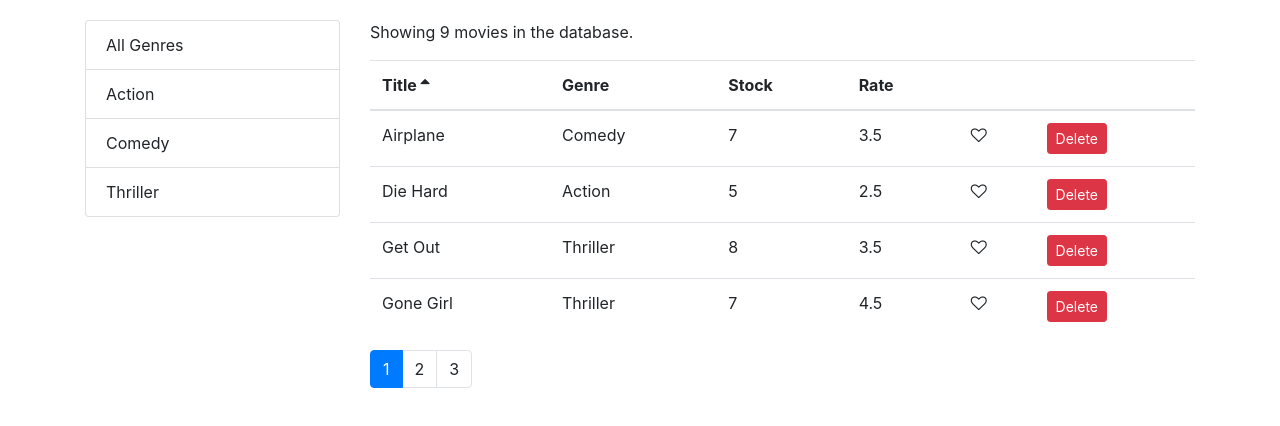
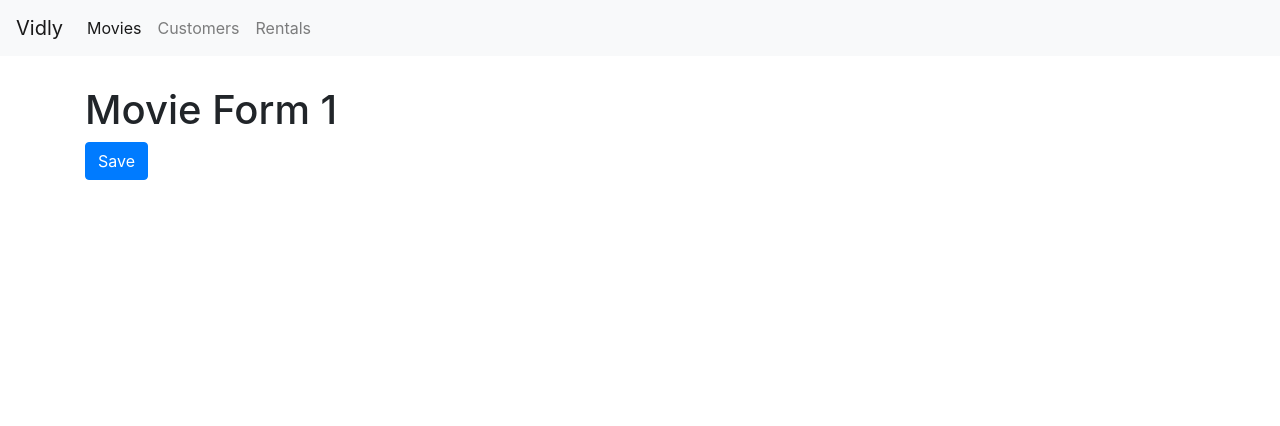
Before and after one commit to MohAhm/vidly, a React (Create React App) app: page /movies/1 in a window 1280 px wide. Shown: the top 426 px of the page. Built offline with nearby package versions, Linux system fonts and the light colour scheme.

Commit message:
Add React Router

```diff
--- a/package.json
+++ b/package.json
@@ -12,6 +12,7 @@
     "prop-types": "^15.7.2",
     "react": "^16.13.1",
     "react-dom": "^16.13.1",
+    "react-router-dom": "^5.2.0",
     "react-scripts": "3.4.1"
   },
   "scripts": {
--- a/src/App.js
+++ b/src/App.js
@@ -1,13 +1,31 @@
 import React, { Component } from 'react';
+import { Route, Redirect, Switch } from 'react-router-dom';
 import Movies from './components/movies';
+import Customers from './components/customers';
+import Rentals from './components/rentals';
+import NotFound from './components/notFound';
 import './App.css';
+import NavBar from './components/navbar';
+import MovieForm from './components/movieForm';
+
 
 class App extends Component {
 	render() {
 		return (
-			<div className="container">
-				<Movies />
-			</div>
+			<>
+				<NavBar />
+				<div className="container">
+					<Switch>
+						<Route path="/movies/:id" component={MovieForm}/>
+						<Route path="/movies" component={Movies}></Route>
+						<Route path="/customers" component={Customers}></Route>
+						<Route path="/rentals" component={Rentals}></Route>
+						<Route path="/not-found" component={NotFound}></Route>
+						<Redirect from="/" exact to="/movies" />
+						<Redirect to="/not-found" />
+					</Switch>
+				</div>
+			</>
 		);
 	}
 }
--- a/src/components/common/pagination.js
+++ b/src/components/common/pagination.js
@@ -16,6 +16,7 @@
                 { pages.map(page => (
                     <li key={page} className={page === currentPage ? 'page-item active' : 'page-item'}>
                         <a
+                            href="#/"
                             className="page-link"
                             onClick={() => onPageChange(page)}>{page}</a>
                     </li>
--- /dev/null
+++ b/src/components/customers.js
@@ -0,0 +1,8 @@
+import React from 'react';
+
+
+const Customers = () => {
+    return <h1>Customers</h1>;
+}
+
+export default Customers;
--- /dev/null
+++ b/src/components/movieForm.js
@@ -0,0 +1,18 @@
+import React from 'react';
+
+
+const MovieForm = ({ match, history }) => {
+    return (
+        <div>
+            <h1>Movie Form {match.params.id}</h1>
+            <button
+                className="btn btn-primary"
+                onClick={() => history.push('/movies')}
+            >
+                Save
+            </button>
+        </div>
+    );
+}
+
+export default MovieForm;
--- a/src/components/moviesTable.js
+++ b/src/components/moviesTable.js
@@ -1,12 +1,19 @@
 import React, { Component } from 'react';
 import Like from './common/like';
 import Table from './common/table';
+import { Link } from 'react-router-dom';
 
 
 
 class MoviesTable extends Component {
     columns = [
-        { path: 'title', label: 'Title'},
+        {
+            path: 'title',
+            label: 'Title',
+            content: movie => (
+                <Link to={`/movies/${movie._id}`}>{movie.title}</Link>
+            )
+        },
         { path: 'genre.name', label: 'Genre'},
         { path: 'numberInStock', label: 'Stock'},
         { path: 'dailyRentalRate', label: 'Rate'},
--- /dev/null
+++ b/src/components/navbar.js
@@ -0,0 +1,30 @@
+import React from 'react';
+import { NavLink, Link } from 'react-router-dom';
+
+
+const NavBar = () => {
+    return (
+        <nav className="navbar navbar-expand-lg navbar-light bg-light">
+            <Link className="navbar-brand" to="/">Vidly</Link>
+            <button className="navbar-toggler" type="button" data-toggle="collapse" data-target="#navbarNav" aria-controls="navbarNav" aria-expanded="false" aria-label="Toggle navigation">
+                <span className="navbar-toggler-icon"></span>
+            </button>
+
+            <div className="collapse navbar-collapse" id="navbarNav">
+                <ul className="navbar-nav">
+                    <li className="nav-item">
+                        <NavLink className="nav-link" to="/movies">Movies</NavLink>
+                    </li>
+                    <li className="nav-item">
+                        <NavLink className="nav-link" to="/customers">Customers</NavLink>
+                    </li>
+                    <li className="nav-item">
+                        <NavLink className="nav-link" to="/rentals">Rentals</NavLink>
+                    </li>
+                </ul>
+            </div>
+        </nav>
+    );
+}
+
+export default NavBar;
--- /dev/null
+++ b/src/components/notFound.js
@@ -0,0 +1,8 @@
+import React from 'react';
+
+
+const NotFound = () => {
+    return <h1>Not Found</h1>;
+}
+
+export default NotFound;
--- /dev/null
+++ b/src/components/rentals.js
@@ -0,0 +1,8 @@
+import React from 'react';
+
+
+const Rentals = () => {
+    return <h1>Rentals</h1>;
+}
+
+export default Rentals;
--- a/src/index.css
+++ b/src/index.css
@@ -1,6 +1,6 @@
 body {
   margin: 0;
-  padding: 20px 0 0 0;
+  padding: 0;
   font-family: -apple-system, BlinkMacSystemFont, 'Segoe UI', 'Roboto', 'Oxygen',
     'Ubuntu', 'Cantarell', 'Fira Sans', 'Droid Sans', 'Helvetica Neue',
     sans-serif;
@@ -13,6 +13,9 @@
     monospace;
 }
 
+.navbar {
+  margin-bottom: 30px;
+}
 
 .clickable {
   cursor: pointer;
--- a/src/index.js
+++ b/src/index.js
@@ -5,12 +5,13 @@
 import * as serviceWorker from './serviceWorker';
 import 'bootstrap/dist/css/bootstrap.css';
 import 'font-awesome/css/font-awesome.css';
+import { BrowserRouter } from 'react-router-dom';
 
 
 ReactDOM.render(
-	<React.StrictMode>
-    	<App />
-  	</React.StrictMode>,
+	<BrowserRouter>
+		<App />
+	</BrowserRouter>,
   	document.getElementById('root')
 );
 
```
Also changed, not shown: 1 other file (tests, documents, lock files or other folders).
